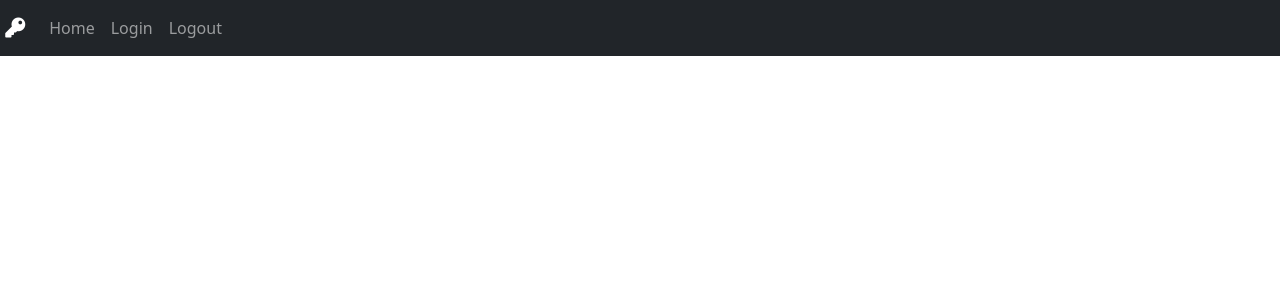
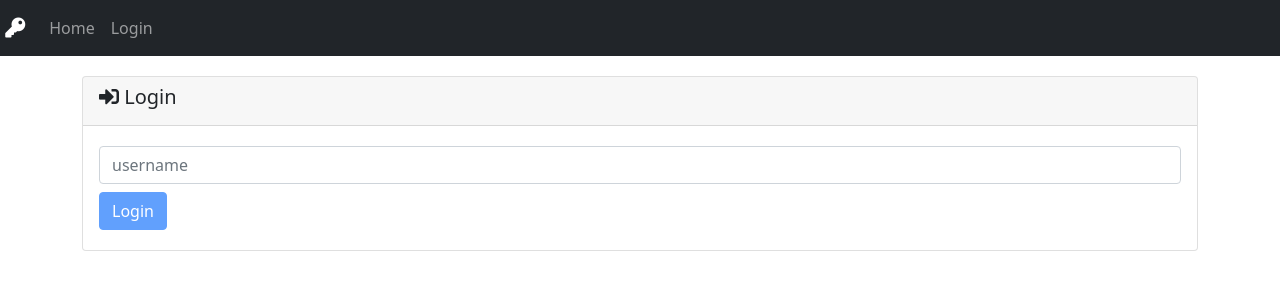
Before and after one commit to fabricecoulon/ng-password-manager, an Angular app: page /login in a window 1280 px wide. Before the commit this address led to /. Shown: the top 300 px of the page. Built offline with nearby package versions, Linux system fonts and the light colour scheme.

Commit message:
with login page

```diff
--- a/src/app/app-routing.module.ts
+++ b/src/app/app-routing.module.ts
@@ -1,10 +1,12 @@
 import { NgModule } from '@angular/core';
 import { RouterModule, Routes } from '@angular/router';
 import { HomeComponent } from './home/home.component';
+import { LoginComponent } from './login/login.component';
 
 const routes: Routes = [
-  { path: '', redirectTo: '/home', pathMatch: 'full' }, // !!!patchMatch full means that the entire path must be an empty string to match otherwise it matches all paths
-  { path: 'home', component: HomeComponent } // path cannot start with a slash!!!
+  { path: '', redirectTo: '/login', pathMatch: 'full' }, // !!!patchMatch full means that the entire path must be an empty string to match otherwise it matches all paths
+  { path: 'home', component: HomeComponent }, // path cannot start with a slash!!!
+  { path: 'login', component: LoginComponent }
 ];
 
 @NgModule({
--- a/src/app/app.component.html
+++ b/src/app/app.component.html
@@ -7,14 +7,13 @@
         &nbsp;<i class="fas fa-key"></i>
       </li>
       <li class="nav-item">
-        <!-- <a [routerLink]="['/home']" class="nav-link">Home</a> -->
-        <a class="nav-link">Home</a>
+        <a [routerLink]="['/home']" class="nav-link">Home</a>
       </li>
-      <li class="nav-item">
-        <a class="nav-link">Login</a> <!-- FIXME toggle with property -->
+      <li *ngIf="!loginService.loggedIn" class="nav-item">
+        <a [routerLink]="['/login']" class="nav-link">Login</a>
       </li>
-      <li class="nav-item">
-        <a class="nav-link">Logout</a> <!-- FIXME toggle with property -->
+      <li *ngIf="loginService.loggedIn" class="nav-item">
+        <a [routerLink]="['/login']" class="nav-link">Logout</a>
       </li>
     </ul>
   </div>
--- a/src/app/app.component.ts
+++ b/src/app/app.component.ts
@@ -1,4 +1,5 @@
 import { Component } from '@angular/core';
+import { LoginService } from './login.service';
 
 @Component({
   selector: 'app-root',
@@ -7,4 +8,7 @@ import { Component } from '@angular/core';
 })
 export class AppComponent {
   title = 'ng-password-manager';
+
+  constructor(public loginService: LoginService) {}
+
 }
--- a/src/app/home/home.component.ts
+++ b/src/app/home/home.component.ts
@@ -1,4 +1,5 @@
 import { Component, OnInit } from '@angular/core';
+import { LoginService } from '../login.service';
 import { Entry } from '../model/entry';
 import { PasswordEntriesService } from '../password-entries.service';
 
@@ -11,16 +12,22 @@ export class HomeComponent implements OnInit {
   entries: Entry[];
   showPassword: boolean[];
 
-  constructor(public entriesSvc: PasswordEntriesService) {
+  constructor(public entriesSvc: PasswordEntriesService, public loginService: LoginService) {
     this.entries = [];
     this.showPassword = [];
   }
 
   ngOnInit(): void {
+    if (!this.loginService.loggedIn) {
+      return;
+    }
     this.updateData();
   }
 
-  updateData() {
+  updateData(): void {
+    if (!this.loginService.loggedIn) {
+      return;
+    }
     // This is equivalent to promise.then(), then do a GET
     this.entriesSvc.getEntries().subscribe( entries => {
       this.entries = entries
--- /dev/null
+++ b/src/app/login.service.ts
@@ -0,0 +1,10 @@
+import { Injectable } from '@angular/core';
+
+@Injectable({
+  providedIn: 'root'
+})
+export class LoginService {
+  public username: string = '';
+  public loggedIn: boolean = false;
+  constructor() { }
+}
--- /dev/null
+++ b/src/app/login/login.component.html
@@ -0,0 +1,25 @@
+<div class="container" style="margin-top:20px">
+    <div class="card">
+
+      <!-- Logged In -->
+      <div *ngIf="loginService.loggedIn" class="card-header text-left"><h5><i class="fas fa-sign-out-alt"></i> Logout</h5></div>
+      <div *ngIf="loginService.loggedIn" class="card-body">
+        <button (click)="logout()" class="btn btn-primary my-1" >Logout</button>
+      </div>
+
+      <!-- Not Logged In -->
+      <div *ngIf="!loginService.loggedIn" class="card-header text-left">
+        <h5><i class="fas fa-sign-in-alt"></i> Login </h5>
+      </div>
+      <div *ngIf="!loginService.loggedIn" class="card-body">
+        <form #loginForm="ngForm" class="form-inline">
+          <label for="username" class="sr-only">Username</label>
+          <input type="text" name="username" id="username" class="form-control my-1 mr-sm-2" required [(ngModel)]="loginService.username"
+            autocomplete="off" placeholder="username" >
+
+          <button (click)="login();"  class="btn btn-primary my-1" [disabled]="loginForm.form.invalid">Login</button>
+        </form>
+      </div>
+
+    </div>
+</div>
--- /dev/null
+++ b/src/app/login/login.component.ts
@@ -0,0 +1,24 @@
+import { Component, OnInit } from '@angular/core';
+import { LoginService } from '../login.service';
+
+@Component({
+  selector: 'app-login',
+  templateUrl: './login.component.html',
+  styleUrls: ['./login.component.css']
+})
+export class LoginComponent implements OnInit {
+
+  constructor(public loginService: LoginService) { }
+
+  ngOnInit(): void {
+  }
+
+  login() {
+    this.loginService.loggedIn = true;
+  }
+
+  logout() {
+    this.loginService.loggedIn = false;
+  }
+
+}
```
Also changed, not shown: src/app/app.module.ts (+6 -2 lines), src/app/login/login.component.css (added), 2 other files (tests, documents, lock files or other folders).
